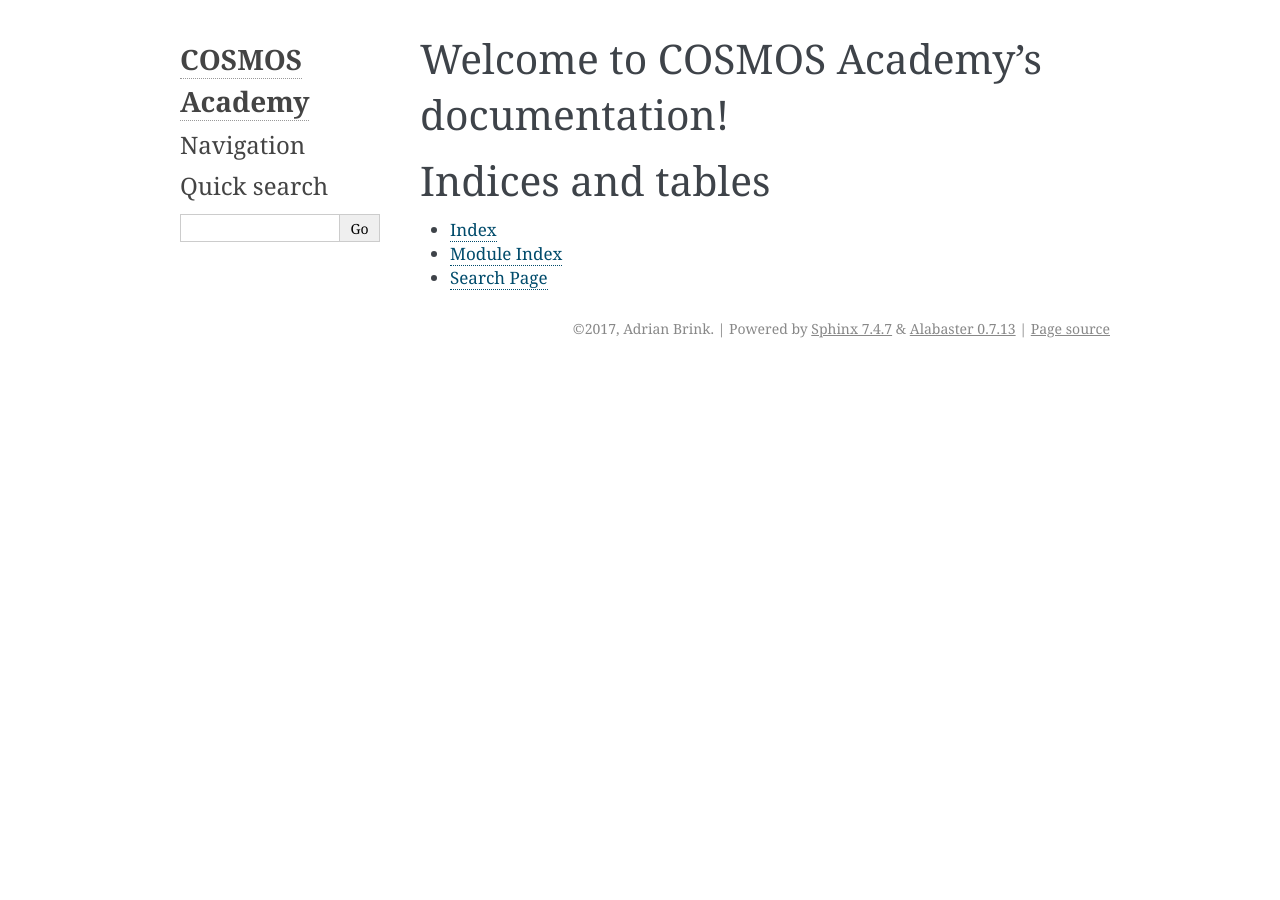
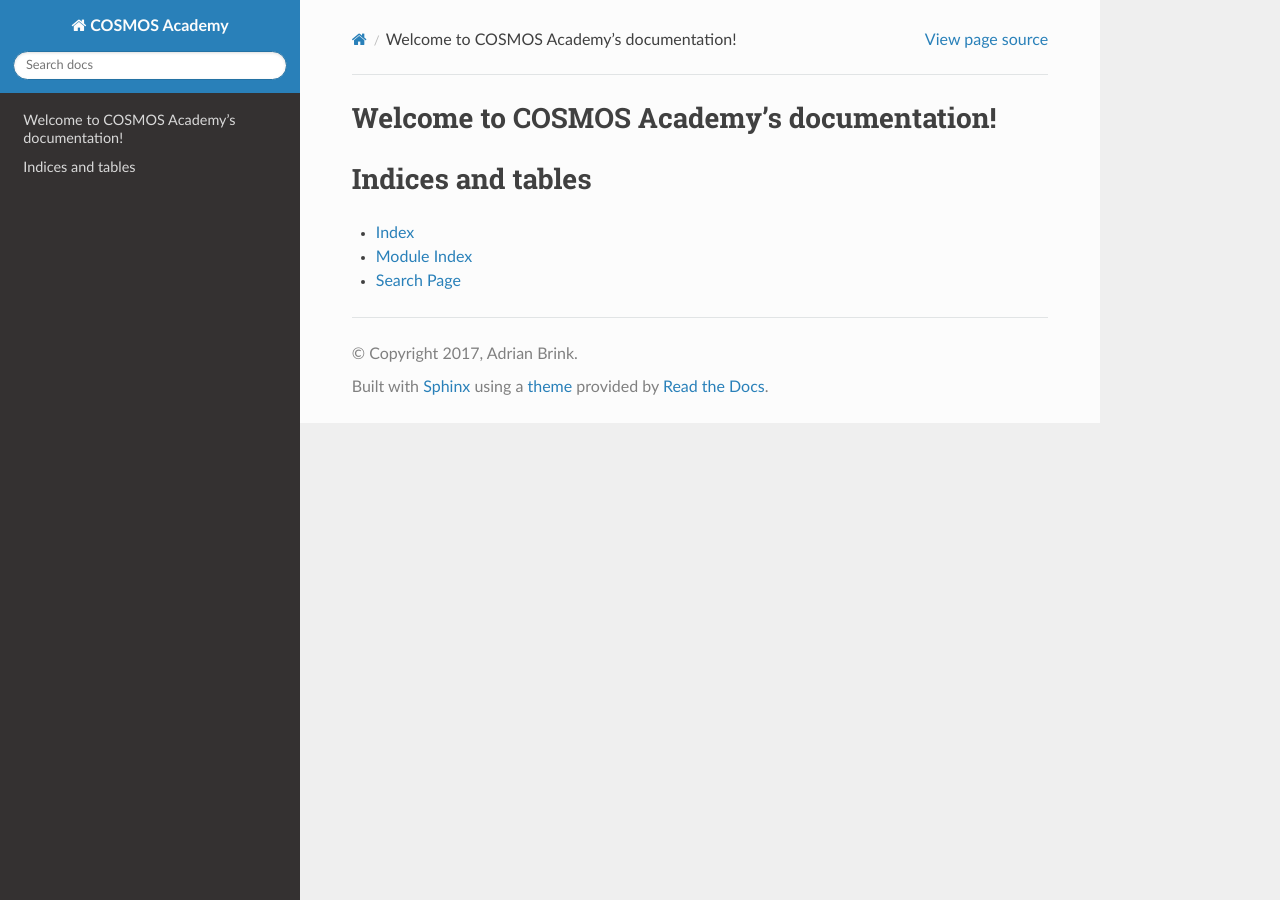
Before and after one commit to cosmos/cosmos-academy, a Sphinx documentation site: the page built from docs/index.rst, in a window 1280 px wide. Built offline with Sphinx 7.4.7 and the Read the Docs theme 2.0.0, drawn with Linux system fonts in a browser that asks for light colours.

Commit message:
Update theme
Signed-off-by: Adrian Brink <adrian@brink-holdings.com>

```diff
--- a/docs/conf.py
+++ b/docs/conf.py
@@ -38,8 +38,8 @@
 # The suffix(es) of source filenames.
 # You can specify multiple suffix as a list of string:
 #
-# source_suffix = ['.rst', '.md']
-source_suffix = '.rst'
+source_suffix = ['.rst', '.md']
+# source_suffix = '.rst'
 
 # The master toctree document.
 master_doc = 'index'
@@ -81,8 +81,8 @@
 
 # The theme to use for HTML and HTML Help pages.  See the documentation for
 # a list of builtin themes.
-#
-html_theme = 'alabaster'
+html_theme = 'sphinx_rtd_theme'
+# html_theme = 'alabaster'
 
 # Theme options are theme-specific and customize the look and feel of a theme
 # further.  For a list of options available for each theme, see the
```
